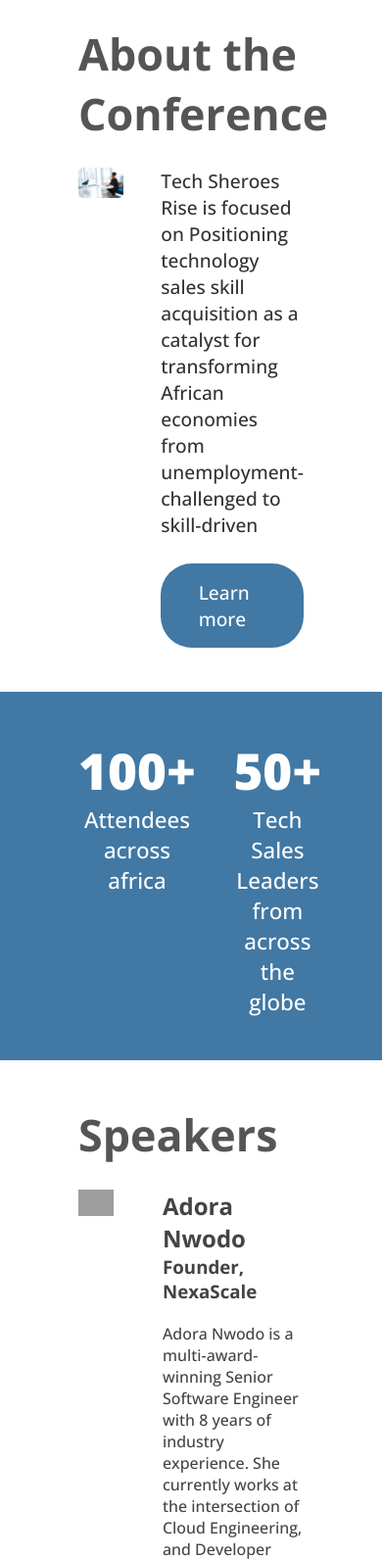
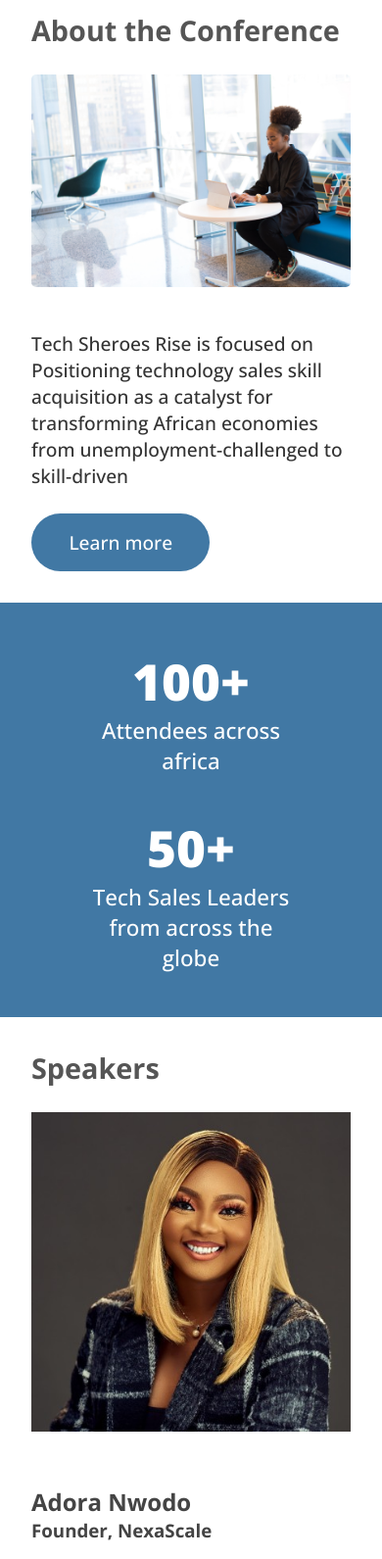
Before and after one commit to sheywenko/awits, a PHP site: page /techsheroles.html in a window 390 px wide; the page is wider, and only the part inside the window is pictured. Shown: the part 865-2456 px from the top of that part at 98% size. Run offline with PHP 8.4, Linux system fonts and the light colour scheme; grey boxes are pictures that could not be loaded.

Commit message:
responsivenes

```diff
--- a/css/techsheroes.css
+++ b/css/techsheroes.css
@@ -155,13 +155,13 @@ body {
   justify-content: center;
 }
 .sponsors {
-  padding: 2.8rem 5rem;
+  padding: 2rem;
   background-color: #4178a4;
 }
 .sponsors .sub-title h2 {
   color: #fff;
   text-align: center;
-  margin-bottom: 2.4rem;
+  /* margin-bottom: 1.4rem; */
 }
 .sponsor-image {
   display: flex;
@@ -215,3 +215,59 @@ footer p {
     height: auto;
   }
 }
+
+@media (max-width: 62em) {
+  @media (min-aspect-ratio: 4/3) {
+    .clip {
+      width: 25%;
+      height: auto;
+    }
+  }
+  .info {
+    margin: 1.2rem;
+    align-items: center;
+    justify-content: center;
+  }
+  .info h1 {
+    padding: 1.4rem 0;
+    line-height: 1.2;
+  }
+  .sub-title h2 {
+    font-size: 1.8rem;
+  }
+  .sponsor-container {
+    flex-direction: column;
+    gap: 1.4rem;
+  }
+  .sponsor-image img {
+    width: 10rem;
+  }
+  .about {
+    margin: 2rem;
+  }
+  .flex-about {
+    grid-template-columns: 1fr;
+  }
+  .flex-stat {
+    grid-template-columns: 1fr;
+  }
+  .speakers {
+    margin: 2rem;
+  }
+  .speaker-container {
+    grid-template-columns: 1fr;
+  }
+  .contact-flex {
+    grid-template-columns: 1fr;
+  }
+  .contact-image img {
+    display: none;
+  }
+  .contact-items {
+    margin: 1.8rem;
+    text-align: center;
+  }
+  .contact-items h2 {
+    font-size: 1.8rem;
+  }
+}
--- a/techsheroles.html
+++ b/techsheroles.html
@@ -65,10 +65,7 @@
             acquisition as a catalyst for transforming African economies from
             unemployment-challenged to skill-driven
           </p>
-          <a
-            href="https://meeting.zoho.com/meeting/register/embed?sessionId=1052259965"
-            >Learn more</a
-          >
+          <a target="_blank" href="assets/tech sheroes 2024.pdf">Learn more</a>
         </div>
       </div>
     </section>
@@ -88,7 +85,7 @@
       </div>
       <div class="speaker-container">
         <div class="speaker-image">
-          <img src="assets/speaker-1.jpg" alt="" />
+          <img src="assets/awodo.jpg" alt="" />
         </div>
         <div class="speaker-details">
           <div class="speaker-title">
@@ -165,10 +162,10 @@
       </div>
       <div class="sponsor-container">
         <div class="sponsor-image">
-          <img src="assets/RC New Logo.webp" alt="" />
+          <img src="assets/retention-logo.png" alt="" />
         </div>
         <div class="sponsor-image">
-          <img src="assets/Home Owner Logo  (1).png" alt="" />
+          <img src="assets/homeowner.png" alt="" />
         </div>
       </div>
     </section>
@@ -177,7 +174,7 @@
         <div class="contact-items">
           <h2>Get in touch</h2>
           <div class="contact-item">
-            <h3>Sponsporship</h3>
+            <h3>Sponsorship</h3>
             <p>Sponsorship@awits.net</p>
             <p>celina@retentionconcierge.com</p>
           </div>
```
Also changed, not shown: assets/Home Owner Logo  (1).png (deleted), assets/RC New Logo.webp (deleted), assets/awodo.jpg (added), assets/homeowner.png (added), assets/retention-logo.png (added), 1 other file.
